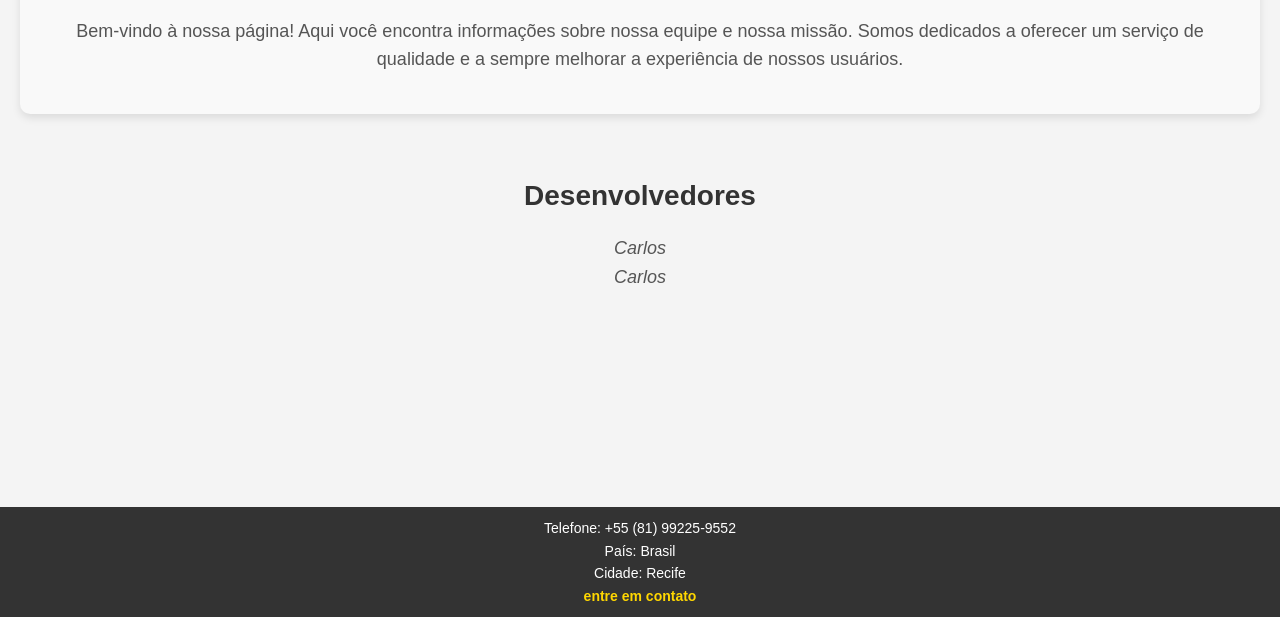
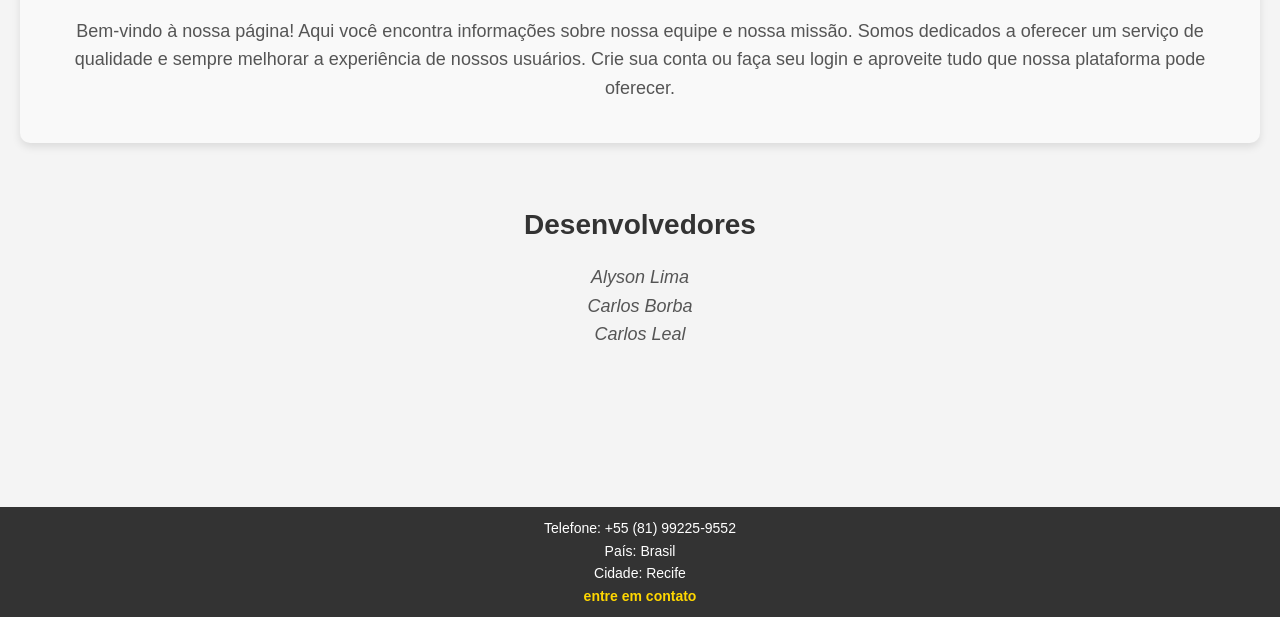
Before and after one commit to carloslneeto/ipw2Fim, a plain HTML site: page institucional/nos.html in a window 1280 px wide. Shown: the part 183-800 px from the top of the page. Drawn offline with Linux system fonts and the light colour scheme.

Commit message:
mudanças finais

```diff
--- a/institucional/nos.html
+++ b/institucional/nos.html
@@ -18,13 +18,16 @@
     <main>
         <section class="about-text">
             <h1>Sobre Nós</h1>
-            <p>Bem-vindo à nossa página! Aqui você encontra informações sobre nossa equipe e nossa missão. Somos dedicados a oferecer um serviço de qualidade e a sempre melhorar a experiência de nossos usuários.</p>
+            <p>Bem-vindo à nossa página! Aqui você encontra informações sobre nossa equipe e nossa missão.
+                Somos dedicados a oferecer um serviço de qualidade e sempre melhorar a experiência de nossos usuários.
+                Crie sua conta ou faça seu login e aproveite tudo que nossa plataforma pode oferecer.</p>
         </section>
 
         <section class="developers">
             <h2>Desenvolvedores</h2>
-            <p>Carlos </p>
-            <p>Carlos </p>
+            <p>Alyson Lima</p>
+            <p>Carlos Borba</p>
+            <p>Carlos Leal</p>
         </section>
     </main>
     <footer>
```
Also changed, not shown: index.HTML (+1 -1 lines), institucional/contato.html (+1 -1 lines).
